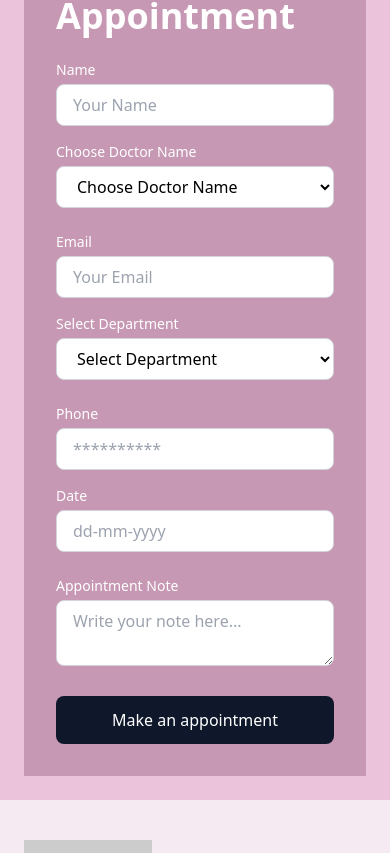
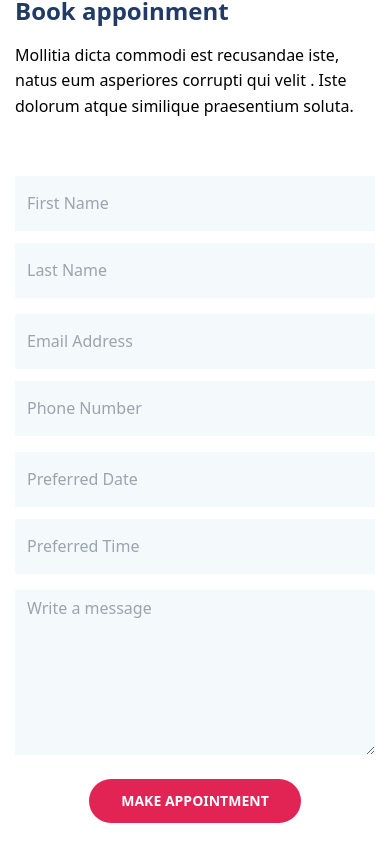
Before and after one commit to Ntechzy/Sakuntala-hospital, a React (Vite) app: page /contact in a window 390 px wide. Shown: the part 1751-2604 px from the top of the page. Built offline with nearby package versions, Linux system fonts and the light colour scheme.

Commit message:
theme updated

```diff
--- a/package.json
+++ b/package.json
@@ -16,6 +16,7 @@
     "react-icons": "^5.3.0",
     "react-router-dom": "^6.27.0",
     "react-slick": "^0.30.2",
+    "react-transition-group": "^4.4.5",
     "slick-carousel": "^1.8.1"
   },
   "devDependencies": {
--- a/src/components/Card/Footer.jsx
+++ b/src/components/Card/Footer.jsx
@@ -3,7 +3,7 @@ import { FaFacebookF, FaTwitter, FaInstagram, FaLinkedinIn } from 'react-icons/f
 
 const Footer = () => {
   return (
-    <footer className="bg-[#f5eaf1] text-gray-700 py-10">
+    <footer className="bg-white text-gray-700 py-10">
       <div className="max-w-6xl mx-auto px-6">
         {/* Footer Content */}
         <div className="flex flex-col md:flex-row justify-between">
--- a/src/components/Home/AppointmentForm.jsx
+++ b/src/components/Home/AppointmentForm.jsx
@@ -1,100 +1,81 @@
-import React from 'react';
+import React from 'react'
 
-const AppointmentForm = () => {
+const AppoinmentForm = () => {
     return (
-    <div className="flex flex-col md:flex-row items-center justify-between min-h-screen mt-3 bg-[#ebc4db] p-6 gap-9">
-      {/* Left Image Section */}
-      <div className="w-full md:w-1/2">
-        <img
-          src="https://www.shutterstock.com/image-photo/smiling-brunette-female-doctor-talking-600nw-2323460383.jpg" // replace with actual image URL
-          alt="Nurse on call"
-          className="w-full h-full object-cover"
+        <div className='md:max-w-[1140px] sm:max-w-[720px] w-full flex md:flex-row flex-col py-[20px] md:py-[100px] justify-between m-auto gap-7'>
+
+
+            <div className='relative w-full md:w-1/2 overflow-hidden md:p-0  p-[10px]'>
+                <img src="/assets/homebanner.jpg" alt="" />
+
+            </div>
+            <div className='w-full md:w-1/2 px-[15px] flex flex-col leading-[1.6] mt-5 md:p-0 p-[24px]'>
+                <h1 className='text-[#223a66] font-bold text-2xl md:text-[44px] pb-4  '>
+                    Book appoinment
+                </h1>
+                <p className='mb-4'>
+                    Mollitia dicta commodi est recusandae iste, natus eum asperiores corrupti qui velit . Iste dolorum atque similique praesentium soluta.
+                </p>
+
+
+                <form action="" className="mt-[40px]">
+                    <div className="mb-[1rem] flex flex-col md:flex-row justify-between gap-3">
+                        <input
+                            className="h-[55px] w-full md:w-1/2 bg-[#f4f9fc] p-[.375rem_.75rem]"
+                            type="text"
+                            placeholder="First Name"
+                        />
+                        <input
+                            className="h-[55px] w-full md:w-1/2 bg-[#f4f9fc] p-[.375rem_.75rem]"
+                            type="text"
+                            placeholder="Last Name"
                         />
                     </div>
-
-      {/* Right Form Section */}
-      <div className="w-full md:w-1/2 bg-[#bb89a6bb] text-white p-8 space-y-6">
-        <h1 className="text-4xl font-bold">Make An Appointment</h1>
-
-        {/* Name and Doctor Name */}
-        <div className="flex flex-col md:flex-row space-y-4 md:space-y-0 md:space-x-4">
-          <div className="w-full">
-            <label className="block text-sm font-medium">Name</label>
+                    <div className="mb-[1rem] flex flex-col md:flex-row justify-between gap-3">
                         <input
-              type="text"
-              placeholder="Your Name"
-              className="w-full mt-1 px-4 py-2 bg-white text-black rounded-lg border border-gray-300 focus:ring focus:ring-[#a1256ebb]"
+                            className="h-[55px] w-full md:w-1/2 bg-[#f4f9fc] p-[.375rem_.75rem]"
+                            type="email"
+                            placeholder="Email Address"
+                        />
+                        <input
+                            className="h-[55px] w-full md:w-1/2 bg-[#f4f9fc] p-[.375rem_.75rem]"
+                            type="tel"
+                            placeholder="Phone Number"
                         />
                     </div>
-          <div className="w-full">
-            <label className="block text-sm font-medium">Choose Doctor Name</label>
-            <select className="w-full mt-1 px-4 py-2 bg-white text-black rounded-lg border border-gray-300 focus:ring focus:ring-[#a1256ebb]">
-              <option>Choose Doctor Name</option>
-              <option>Barbara Ybarra</option>
-              <option>Barbara Ybarra</option>
-              <option>Barbara Ybarra</option>
-              {/* Add more options as needed */}
-            </select>
+                    <div className="mb-[1rem] flex flex-col md:flex-row justify-between gap-3">
+                        <input
+                            className="h-[55px] w-full md:w-1/2 bg-[#f4f9fc] p-[.375rem_.75rem]"
+                            type="text"
+                            placeholder="Preferred Date"
+                        />
+                        <input
+                            className="h-[55px] w-full md:w-1/2 bg-[#f4f9fc] p-[.375rem_.75rem]"
+                            type="text"
+                            placeholder="Preferred Time"
+                        />
                     </div>
+                    <div>
+                        <textarea
+                            name=""
+                            className="mb-4 w-full bg-[#f4f9fc] p-[.375rem_.75rem]"
+                            rows={6}
+                            placeholder="Write a message"
+                            id=""
+                        ></textarea>
                     </div>
 
-        {/* Email and Department */}
-        <div className="flex flex-col md:flex-row space-y-4 md:space-y-0 md:space-x-4">
-          <div className="w-full">
-            <label className="block text-sm font-medium">Email</label>
-            <input
-              type="email"
-              placeholder="Your Email"
-              className="w-full mt-1 px-4 py-2 bg-white text-black rounded-lg border border-gray-300 focus:ring focus:ring-[#a1256ebb]"
-            />
+                    <div className="flex w-full m-auto">
+                        <button className="bg-[#e12454] hover:bg-rose transition-[all_ease_.35s] font-semibold uppercase text-sm py-[12px] text-white px-[32px] rounded-full m-auto">
+                            Make Appointment
+                        </button>
                     </div>
-          <div className="w-full">
-            <label className="block text-sm font-medium">Select Department</label>
-            <select className="w-full mt-1 px-4 py-2 bg-white text-black rounded-lg border border-gray-300 focus:ring focus:ring-[#a1256ebb]">
-              <option>Select Department</option>
-              <option>Cardiologists</option>
-              <option>Cardiologists</option>
-              {/* Add more options as needed */}
-            </select>
-          </div>
+                </form>
+
             </div>
 
-        {/* Phone and Date */}
-        <div className="flex flex-col md:flex-row space-y-4 md:space-y-0 md:space-x-4">
-          <div className="w-full">
-            <label className="block text-sm font-medium">Phone</label>
-            <input
-              type="tel"
-              placeholder="**********"
-              className="w-full mt-1 px-4 py-2 bg-white text-black rounded-lg border border-gray-300 focus:ring focus:ring-[#a1256ebb]"
-            />
         </div>
-          <div className="w-full">
-            <label className="block text-sm font-medium">Date</label>
-            <input
-              type="text"
-              placeholder="dd-mm-yyyy"
-              className="w-full mt-1 px-4 py-2 bg-white text-black rounded-lg border border-gray-300 focus:ring focus:ring-[#a1256ebb]"
-            />
-          </div>
-        </div>
+    )
+}
 
-        {/* Appointment Note */}
-        <div>
-          <label className="block text-sm font-medium">Appointment Note</label>
-          <textarea
-            placeholder="Write your note here..."
-            className="w-full mt-1 px-4 py-2 bg-white text-black rounded-lg border border-gray-300 focus:ring focus:ring-[#a1256ebb]"
-          />
-        </div>
-
-        {/* Submit Button */}
-        <button className="w-full py-3 bg-slate-900 text-white rounded-lg hover:bg-gray-900 transition">
-          Make an appointment
-        </button>
-      </div>
-    </div>
-  );
-};
-
-export default AppointmentForm;
+export default AppoinmentForm
--- a/src/components/Home/FAQ.jsx
+++ b/src/components/Home/FAQ.jsx
@@ -29,7 +29,7 @@ const FAQ = () => {
   ];
 
   return (
-    <div className="bg-[#eecde0] p-6 rounded-lg mt-9 shadow-md *:mb-9">
+    <div className="bg-[#f8e9f2] p-6 rounded-lg mt-9 shadow-md *:mb-9">
       <h2 className="text-2xl font-bold text-gray-800 text-center mb-4">Frequently Asked Questions</h2>
       <div className="overflow-x-auto">
         <table className="w-full border-collapse">
--- a/src/components/Home/IVFProcess.jsx
+++ b/src/components/Home/IVFProcess.jsx
@@ -44,7 +44,7 @@ const IVFProcess = () => {
   ];
 
   return (
-    <div className="bg-[#f7eff5] p-8 rounded-lg shadow-md max-w-3xl mx-auto mt-8">
+    <div className="bg-[#ffffff] p-8 shadow-md max-w-3xl mx-auto md:mt-8">
       <h1 className="text-[#A9377A] text-xl font-bold text-center mb-6">
         IVF Process Step by Step
       </h1>
--- a/src/components/Home/OurSpecialist.jsx
+++ b/src/components/Home/OurSpecialist.jsx
@@ -42,12 +42,12 @@ const doctors = [
 
 const OurSpecialist = () => {
   return (
-    <div className=" bg-[#f5eaf1] md:p-8">
+    <div className=" bg-[#f8e9f2] md:p-8 pt-7">
       <h1 className="text-3xl font-bold text-center mb-4">Our Specialist</h1>
       <h2 className="text-xl text-center mb-8">
         We provide a range of services for every medical need.
       </h2>
-      <div className="flex md:flex-wrap justify-center gap-8">
+      <div className="flex md:flex-row flex-col justify-center md:gap-8">
         {doctors.map((doctor) => (
 
           <DoctorCard doctor={doctor} />
--- a/src/components/Home/WhyChoose.jsx
+++ b/src/components/Home/WhyChoose.jsx
@@ -20,7 +20,7 @@ const WhyChoose = () => {
     ];
 
     return (
-        <div className="relative flex flex-col md:flex-row w-full md:p-5 bg-[#f7eff5]">
+        <div className="relative flex flex-col md:flex-row w-full md:p-5 bg-[#ffffff]">
             {/* Left section */}
             <div className="flex relative flex-col bg-gradient-to-r  rounded-l-lg overflow-hidden p-9 w-full md:w-[70%]">
                 {/* Wrapper div for all the content */}
--- a/src/index.css
+++ b/src/index.css
@@ -5,3 +5,6 @@
 body {
   /* background-color:#A83679 */
 }
+.slick-slide>div{
+margin: 10px;
+}
--- a/src/pages/Home.jsx
+++ b/src/pages/Home.jsx
@@ -11,14 +11,16 @@ import TestimonialCarousel from '../components/Home/TestimonitalCarousel'
 import HomeServices from '../components/Home/HomeServices'
 import FAQ from '../components/Home/FAQ'
 import IVFProcess from '../components/Home/IVFProcess'
+import IVFInfo from '../components/Home/IVFInfo'
 
 export const Home = () => {
   return (
     <div>
         <HomeBanner />
-<IconCard />
+{/* <IconCard /> */}
 <HomeServices />
 <WhyChoose />
+<IVFInfo/>
 <OurSpecialist />
 <IVFProcess />
 <FAQ />
```
Also changed, not shown: src/components/Home/IVFInfo.jsx (added, +91 -0 lines), src/components/Home/TestimonitalCarousel.jsx (+32 -34 lines), src/components/Home/data.js (added, +26 -0 lines), 1 other file (tests, documents, lock files or other folders). Lines whose indentation alone changed are shown as unchanged.
